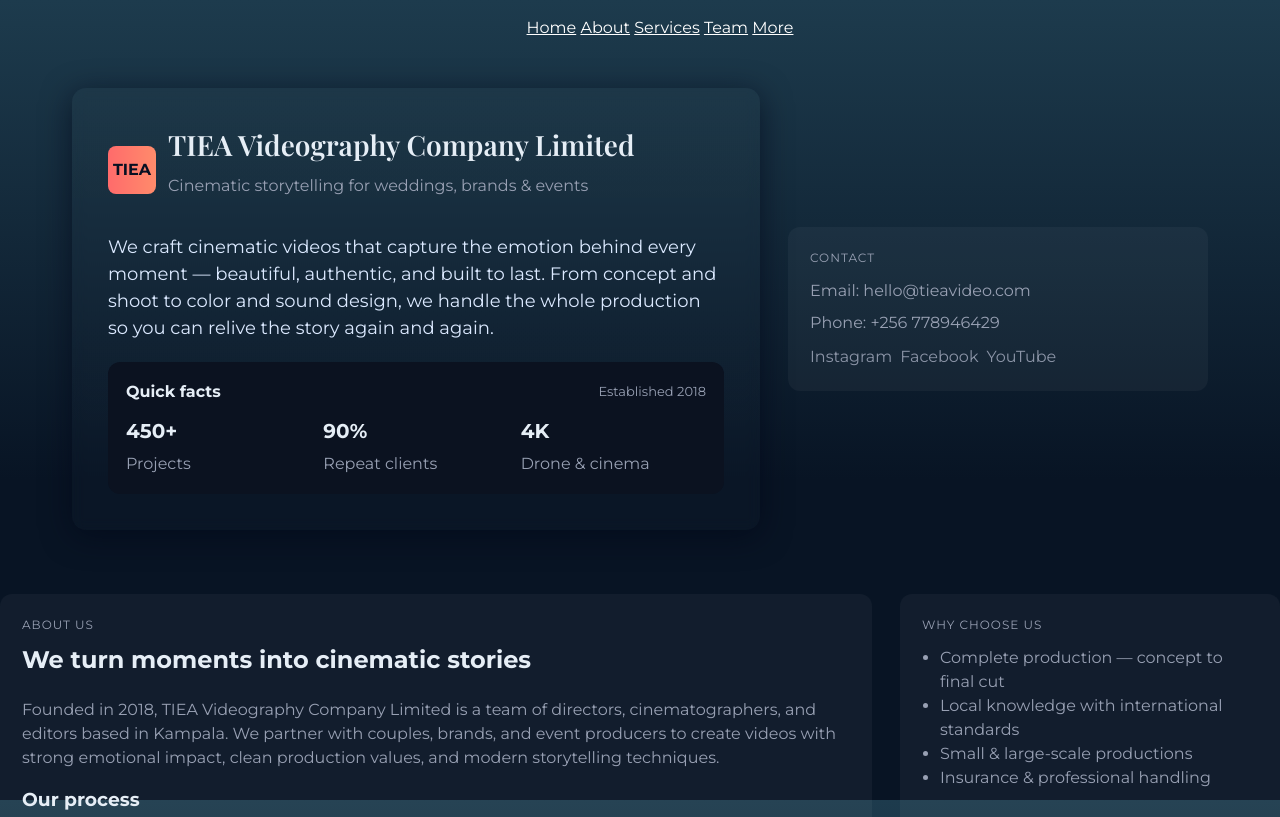
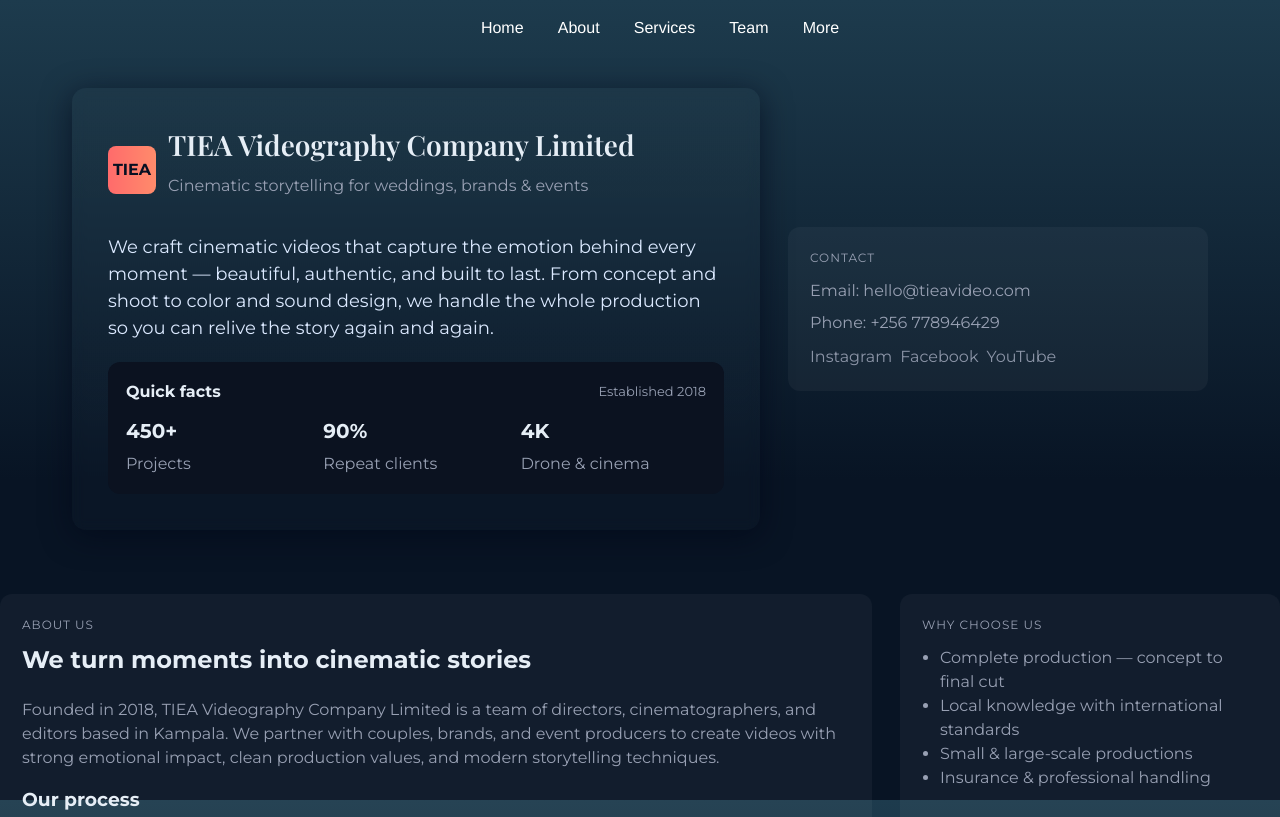
Before and after one commit to ELVIS-KATO/Group_I, a plain HTML site: page About.html in a window 1280 px wide. Shown: the top 817 px of the page. Drawn offline with nearby package versions, Linux system fonts and the light colour scheme.

Commit message:
Update About.html

```diff
--- a/About.html
+++ b/About.html
@@ -64,14 +64,19 @@
     a.social{opacity:0.9;text-decoration:none;color:var(--muted)}
     .about>ul>li{
       display: inline;
+      margin-inline: 15px;
     }
     .about>ul>li>a{
       color: white;
+      font-family: 'Franklin Gothic Medium', 'Arial Narrow', Arial, sans-serif;
+      text-decoration: none;
 
     }
     .about{
       text-align: center;
-
+    }
+    .about>ul>li>a:hover{
+      color: orange;
     }
 
   </style>
```
